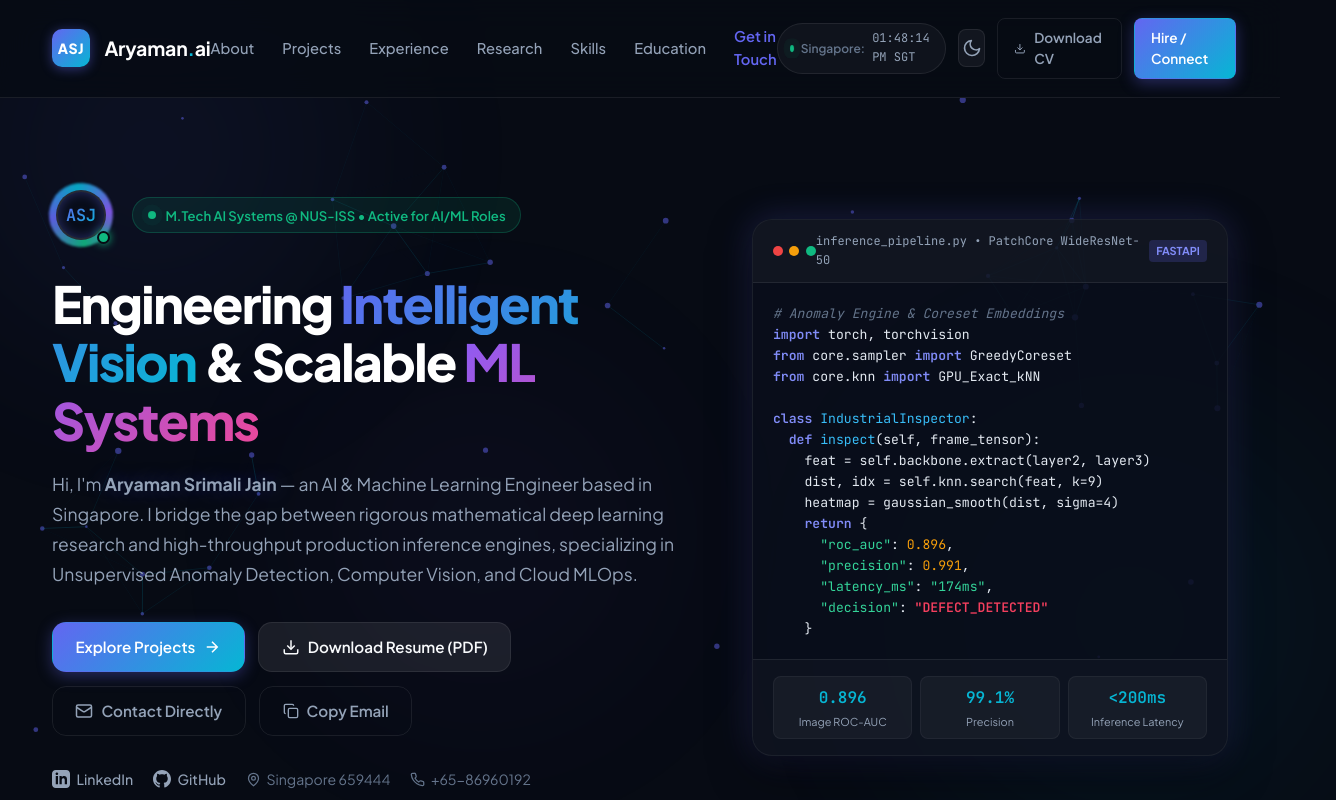
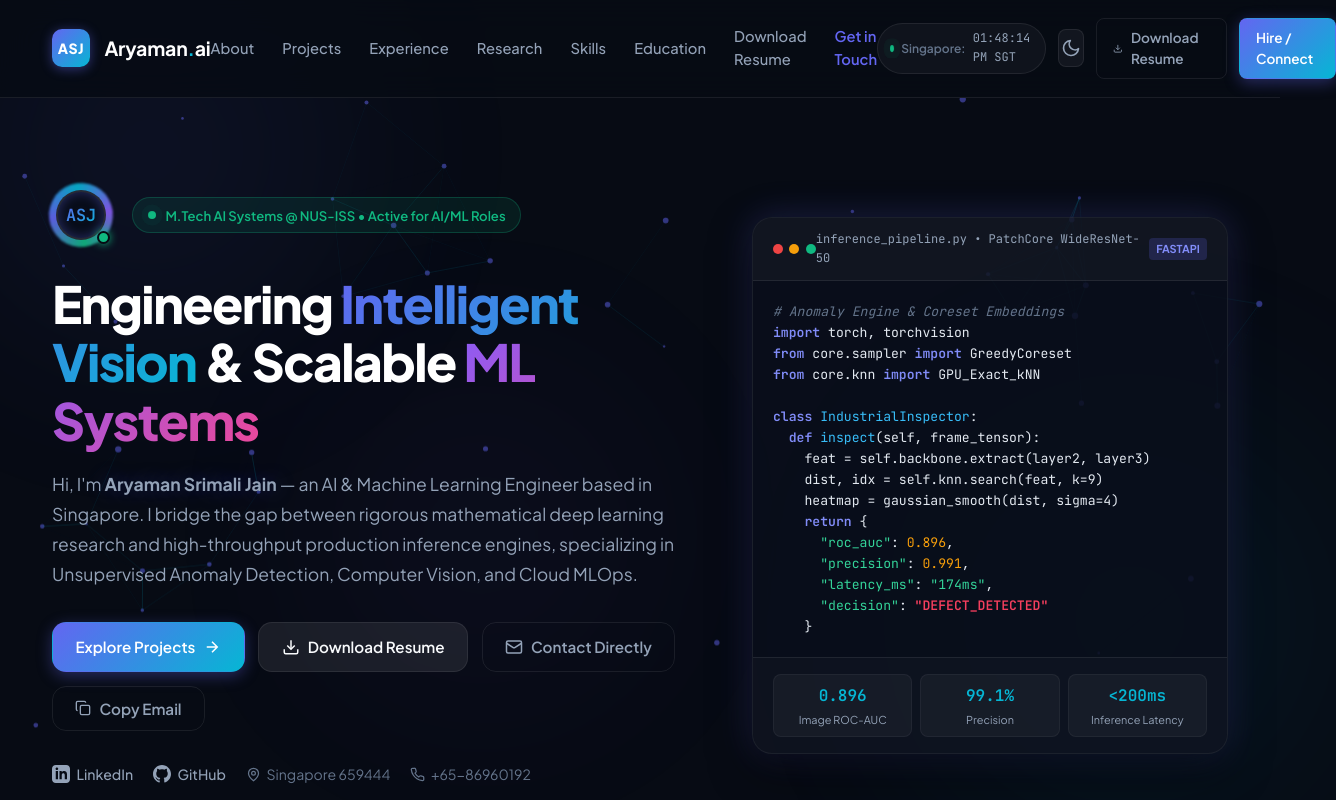
Before and after one commit to aryamancsk/aryamancsk.github.io, a plain HTML site: page index.html in a window 1280 px wide. Shown: the top 800 px of the page, 1336 px wide, since content can reach past the window. Drawn offline with Linux system fonts and the light colour scheme.

Commit message:
Standardize Download Resume button text across navbar, hero, and footer

```diff
--- a/index.html
+++ b/index.html
@@ -50,6 +50,7 @@
         <a href="#research" class="nav-link">Research</a>
         <a href="#skills" class="nav-link">Skills</a>
         <a href="#education" class="nav-link">Education</a>
+        <a href="Aryaman_Srimali_Jain_Resume.pdf" download="Aryaman_Srimali_Jain_Resume.pdf" target="_blank" class="nav-link download-resume-link">Download Resume</a>
         <a href="#contact" class="nav-link highlight">Get in Touch</a>
       </nav>
 
@@ -78,10 +79,10 @@
           </svg>
         </button>
 
-        <!-- Download Official Resume Button in Header -->
+        <!-- Download Resume Button in Header -->
         <a href="Aryaman_Srimali_Jain_Resume.pdf" download="Aryaman_Srimali_Jain_Resume.pdf" target="_blank" class="btn btn-sm btn-ghost hide-mobile download-resume-link" title="Download Official Resume (PDF)">
           <svg width="15" height="15" viewBox="0 0 24 24" fill="none" stroke="currentColor" stroke-width="2"><path d="M21 15v4a2 2 0 0 1-2 2H5a2 2 0 0 1-2-2v-4"/><polyline points="7 10 12 15 17 10"/><line x1="12" y1="15" x2="12" y2="3"/></svg>
-          <span>Download CV</span>
+          <span>Download Resume</span>
         </a>
 
         <a href="#contact" class="btn btn-sm btn-primary hide-mobile">Hire / Connect</a>
@@ -135,7 +136,7 @@
             </a>
             <a href="Aryaman_Srimali_Jain_Resume.pdf" download="Aryaman_Srimali_Jain_Resume.pdf" target="_blank" class="btn btn-secondary download-resume-link" title="Download Official Resume (PDF)">
               <svg width="18" height="18" viewBox="0 0 24 24" fill="none" stroke="currentColor" stroke-width="2"><path d="M21 15v4a2 2 0 0 1-2 2H5a2 2 0 0 1-2-2v-4"/><polyline points="7 10 12 15 17 10"/><line x1="12" y1="15" x2="12" y2="3"/></svg>
-              <span>Download Resume (PDF)</span>
+              <span>Download Resume</span>
             </a>
             <a href="mailto:aryamanjain96@gmail.com" class="btn btn-ghost">
               <svg width="18" height="18" viewBox="0 0 24 24" fill="none" stroke="currentColor" stroke-width="2"><rect width="20" height="16" x="2" y="4" rx="2"/><path d="m22 7-8.97 5.7a1.94 1.94 0 0 1-2.06 0L2 7"/></svg>
@@ -1225,7 +1226,7 @@
           <a href="#projects">Projects</a>
           <a href="#experience">Experience</a>
           <a href="#research">Publications</a>
-          <a href="Aryaman_Srimali_Jain_Resume.pdf" download="Aryaman_Srimali_Jain_Resume.pdf" target="_blank" class="download-resume-link">Download Resume (PDF)</a>
+          <a href="Aryaman_Srimali_Jain_Resume.pdf" download="Aryaman_Srimali_Jain_Resume.pdf" target="_blank" class="download-resume-link">Download Resume</a>
         </div>
         <div class="footer-group">
           <span class="footer-group-title">Connect</span>
```
